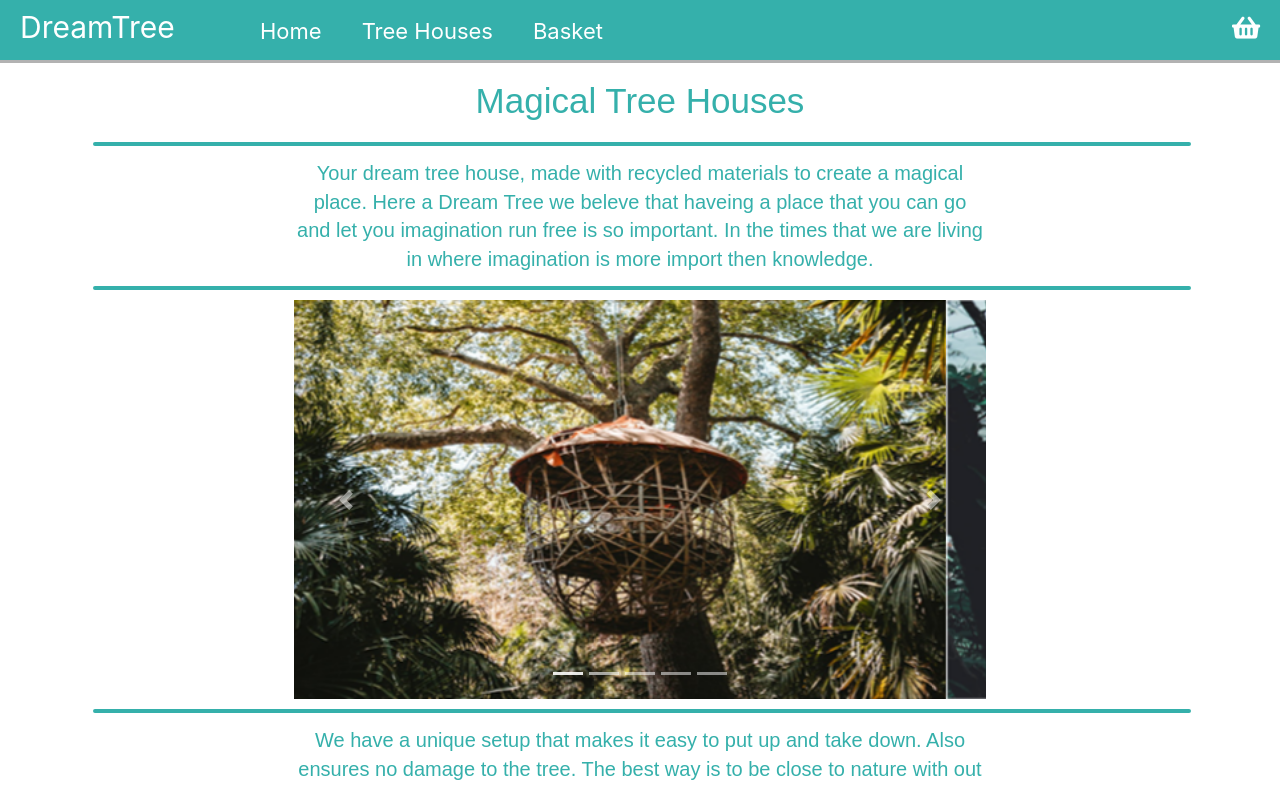
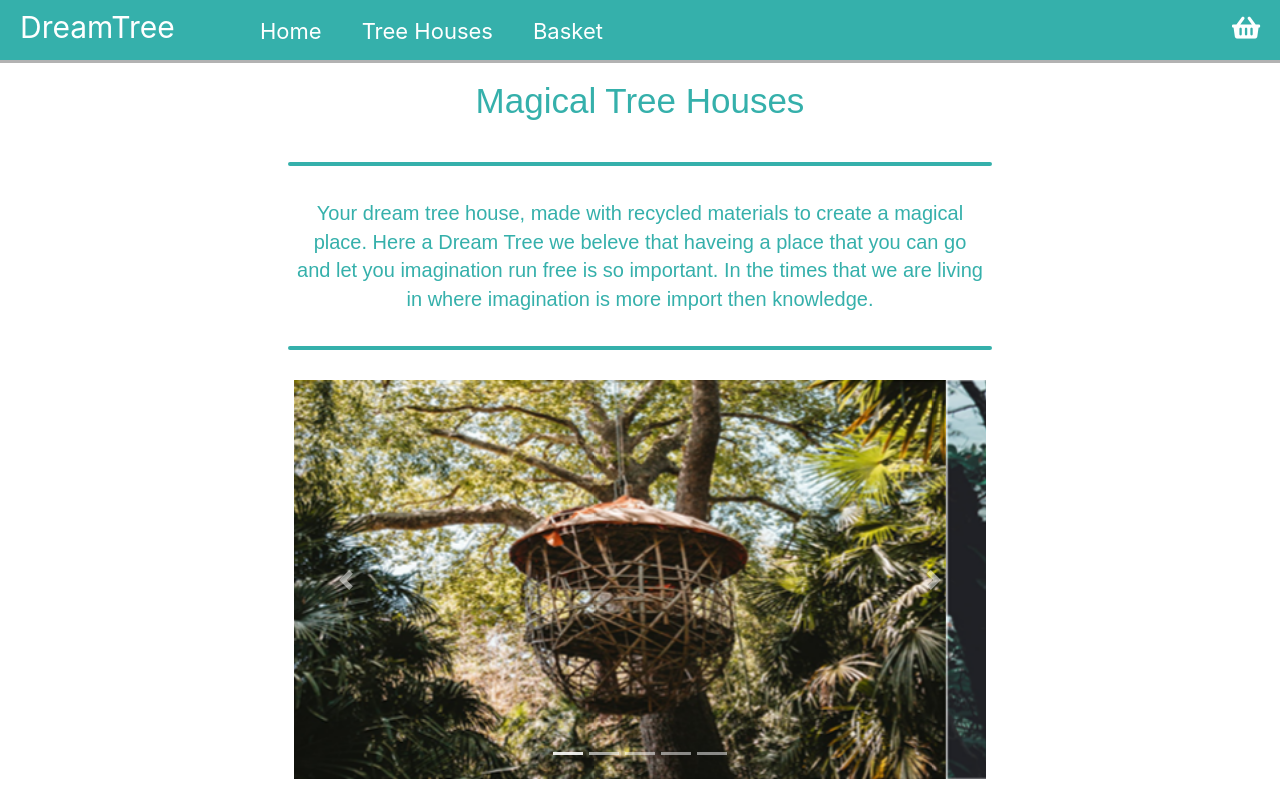
Before and after one commit to Colin-Sharp/Tree-house-shopping-basket, a React (Create React App) app: page / in a window 1280 px wide. Shown: the top 787 px of the page. Built offline with nearby package versions, Linux system fonts and the light colour scheme.

Commit message:
hr margin and width 4 desktop

```diff
--- a/src/style/style.scss
+++ b/src/style/style.scss
@@ -245,4 +245,8 @@ nav#side-bar ul a {
     max-width: 60%;
     margin: auto 20%;
   }
+  hr {
+    max-width: 700px;
+    margin: 30px auto;
+  }
 }
```
